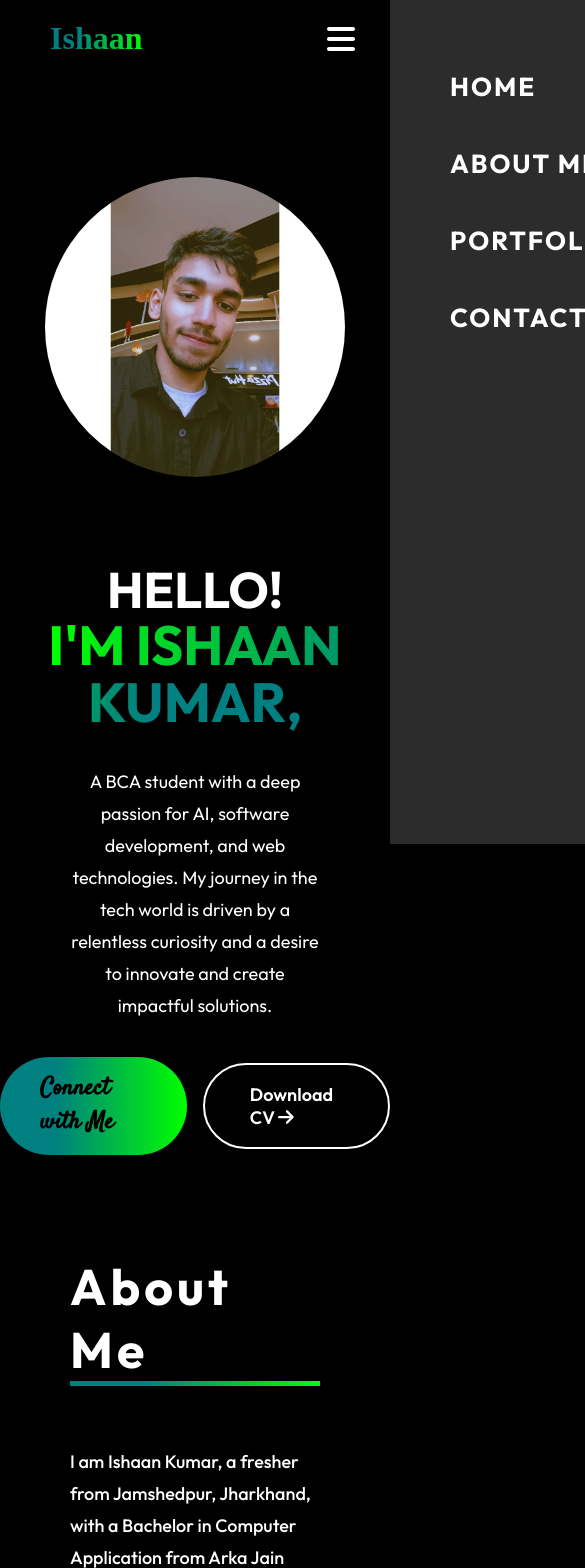
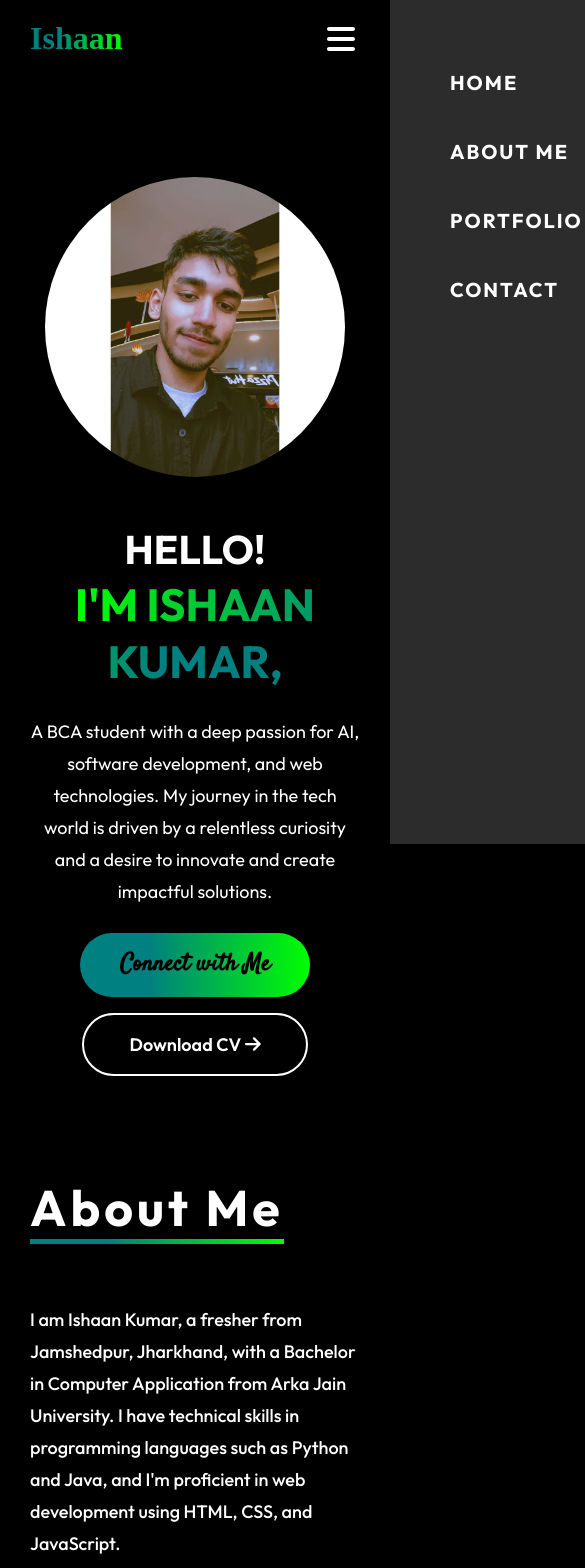
Before and after one commit to ish-aan10/Portfolio, a React (Create React App) app: page / in a window 390 px wide. Shown: the top 1568 px of the page, 585 px wide, since content can reach past the window. Built offline with nearby package versions, Linux system fonts and the light colour scheme; a web font is replaced by a local one.

Commit message:
meta vew chnages

```diff
--- a/src/components/About/about.css
+++ b/src/components/About/about.css
@@ -192,3 +192,13 @@
         height: 6px;
     }
 }
+
+@media (max-width: 505px) {
+    .about {
+        margin: 50px 30px;
+    }
+    .about-skill p {
+        min-width: 90px;
+        font-size: 18px;
+    }
+}
--- a/src/components/Contact/contact.css
+++ b/src/components/Contact/contact.css
@@ -152,3 +152,15 @@
         font-size: 20px;
     }
 }
+
+@media (max-width: 505px) {
+    .contact {
+        margin: 50px 30px;
+    }
+    .contact-right input {
+        width: 95%;
+    }
+    .contact-right textarea {
+        width: 88%;
+    }
+}
--- a/src/components/Footer/footer.css
+++ b/src/components/Footer/footer.css
@@ -22,7 +22,7 @@
 
 .footer-top-left p {
     font-size: 20px;
-    max-width: 400px;
+    width: 400px;
 }
 
 .footer-top-right {
@@ -84,7 +84,7 @@
         gap: 25px;
     }
     .footer-top-left p {
-        max-width: 80%;
+        width: 80%;
     }
     .footer-bottom {
         display: flex;
@@ -92,3 +92,25 @@
         gap: 10px;
     }
 }
+
+@media (max-width: 505px) {
+    .footer {
+        margin: 50px 30px;
+    }
+    .footer-top-left p {
+        width: 100%;
+    }
+    .footer-top-right {
+        flex-direction: column;
+        align-items: start;
+    }
+    .footer-email-input {
+        width: 75%;
+    }
+    .footer-bottom-left {
+        font-size: 18px;
+    }
+    .footer-bottom-right {
+        gap: 25px;
+    }
+}
--- a/src/components/Hero/hero.css
+++ b/src/components/Hero/hero.css
@@ -99,3 +99,23 @@
         margin-bottom: 50px;
     }
 }
+
+@media (max-width: 505px) {
+    .hero img {
+        margin-bottom: 20px;
+    }
+    .hero h1 {
+        width: 100%;
+        font-size: 40px;
+    }
+    .hero h1 span {
+        font-size: 45px;
+    }
+    .hero p {
+        margin: 0;
+        width: 85%;
+    }
+    .hero-action {
+        flex-direction: column;
+    }
+}
--- a/src/components/Portfolio/portfolio.css
+++ b/src/components/Portfolio/portfolio.css
@@ -75,3 +75,13 @@
         margin: 20px auto 60px;
     }
 }
+
+@media (max-width: 505px) {
+    .portfolio {
+        margin: 50px 30px;
+    }
+    .mywork-showmore {
+        margin: 5px auto 60px;
+        font-size: 16px;
+    }
+}
--- a/src/components/navbar/navbar.css
+++ b/src/components/navbar/navbar.css
@@ -128,3 +128,12 @@
         cursor: pointer;
     }
 }
+
+@media (max-width: 505px) {
+    .navbar {
+        margin: 20px 30px;
+    }
+    .nav-menu li {
+        font-size: 20px;
+    }
+}
```
